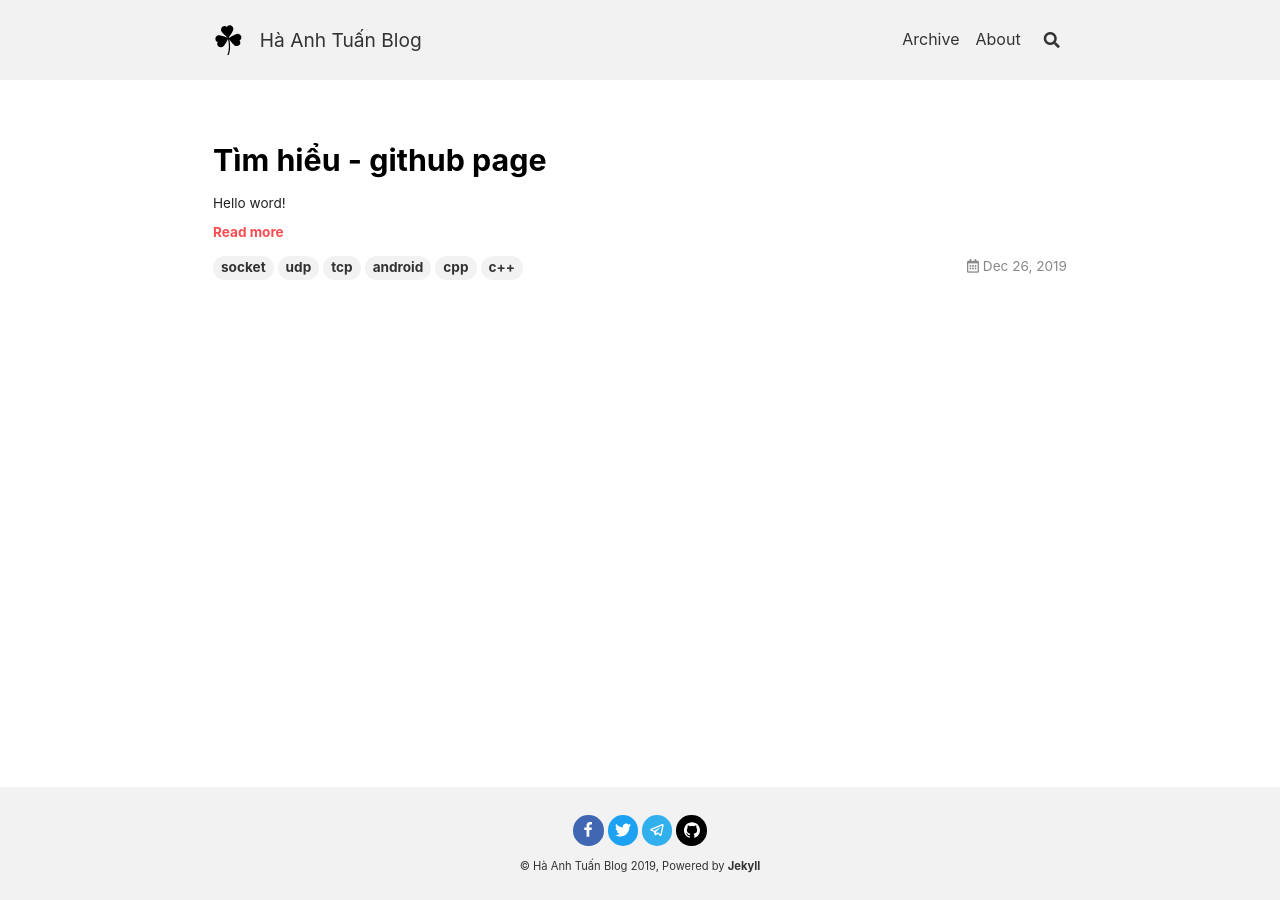
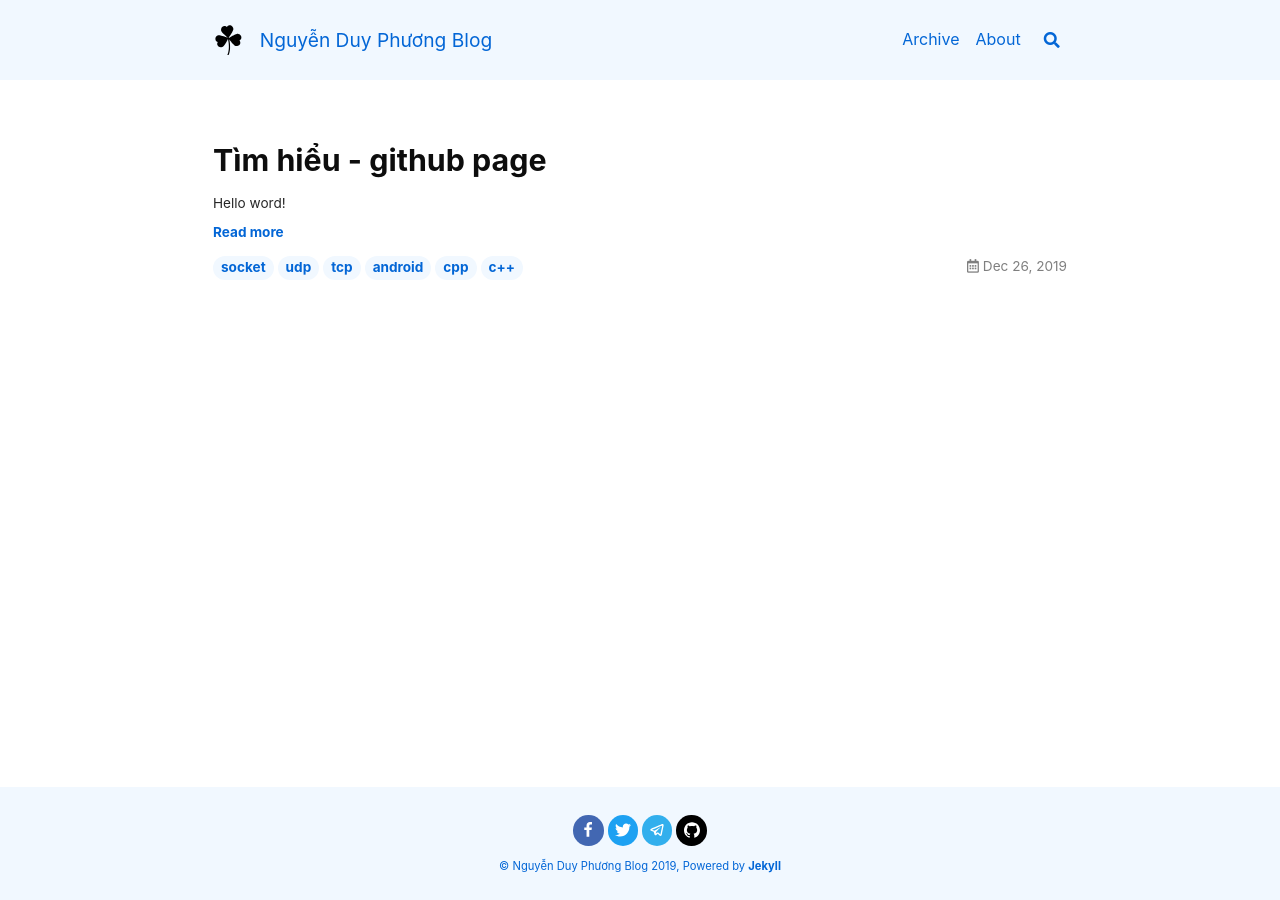
Before and after one commit to nguyenduyphuonghh/nguyenduyphuonghh.github.io, a Jekyll site: the page built from index.html, in a window 1280 px wide. Built offline with Jekyll 4.4.1, drawn with Linux system fonts in a browser that asks for light colours; nearby versions of some CDN libraries; the list of posts is cut into pages by our own code.

Commit message:
bog name

```diff
--- a/_config.yml
+++ b/_config.yml
@@ -1,10 +1,10 @@
-text_skin: default # "default" (default), "dark", "forest", "ocean", "chocolate", "orange"
+text_skin: ocean # "default" (default), "dark", "forest", "ocean", "chocolate", "orange"
 highlight_theme: default # "default" (default), "tomorrow", "tomorrow-night", "tomorrow-night-eighties", "tomorrow-night-blue", "tomorrow-night-bright"
 url     : #
 baseurl : #
-title   : Hà Anh Tuấn Blog
+title   : Nguyễn Duy Phương Blog
 description: >
-   Hà Anh Tuấn Blog
+   Nguyễn Duy Phương Blog
 
 
 lang: en
@@ -15,13 +15,13 @@ timezone: #vn
 ##############################
 author:
   type      : # "person" (default), "organization"
-  name      : Hà Anh Tuấn
+  name      : Nguyễn Duy Phương
   url       :
   avatar    : # path or url of avatar image (square)
   bio       : I am an amazing person.
   email     :
-  facebook  : tuanictu97
-  twitter   : tuanictu97
+  facebook  : google.com
+  twitter   : google.com
   weibo     : # https://www.weibo.com/user_id/profile?...
   googleplus: # https://plus.google.com/u/0/user_id
   telegram  : tuanictu97
@@ -29,13 +29,13 @@ author:
   zhihu     : # https://www.zhihu.com/people/user_name
   douban    : # https://www.douban.com/people/user_name
   linkedin  : # https://www.linkedin.com/in/user_name
-  github    : tuanictu97
+  github    : github.com/nguyenduyphuonghh
   npm       : # https://www.npmjs.com/~user_name
 
 
 ## => GitHub Repository (if the site is hosted by GitHub)
 ##############################
-repository: tuanictu97/tuanictu97.github.io
+repository: nguyenduyphuonghh/nguyenduyphuonghh.github.io
 repository_tree: master
 
 
```
